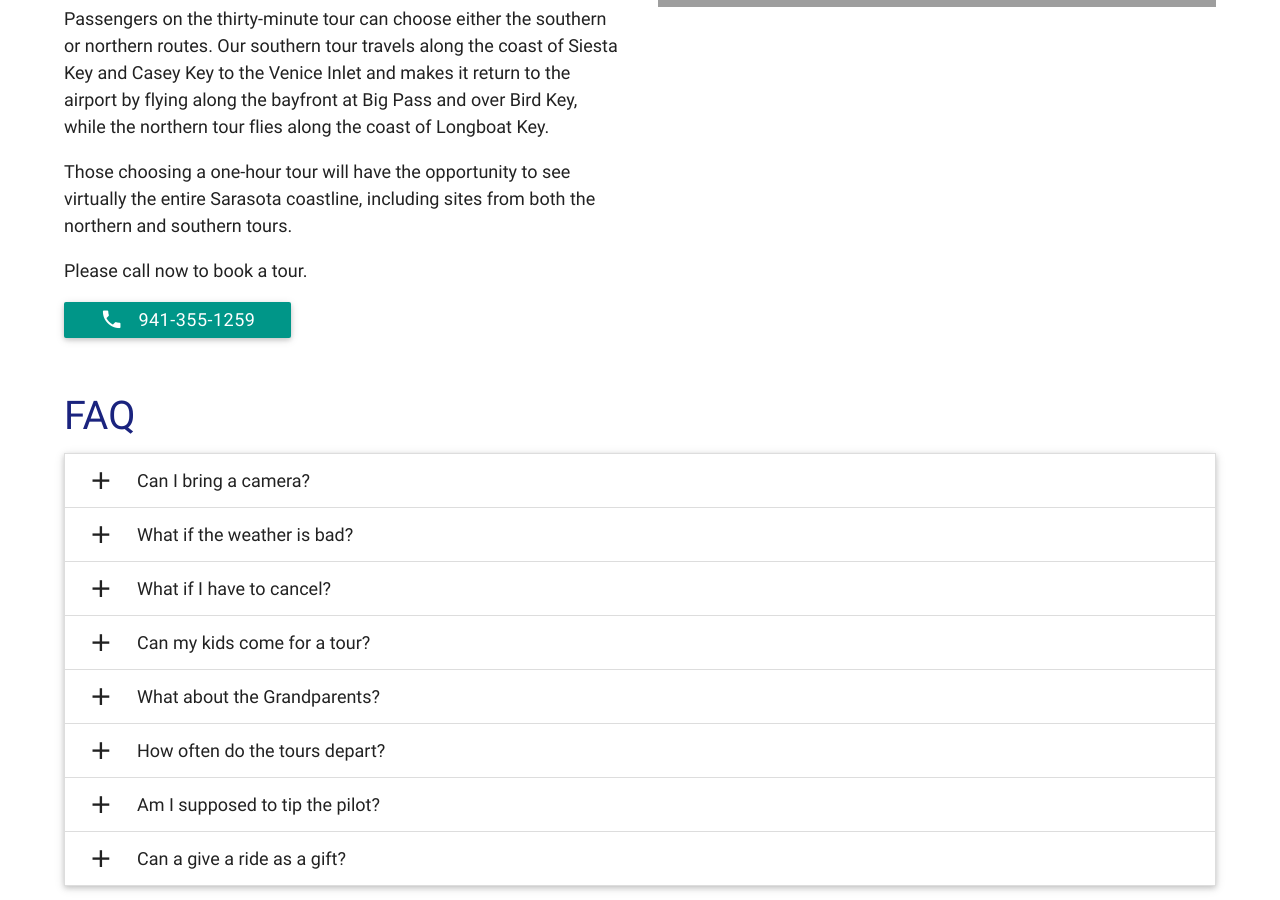
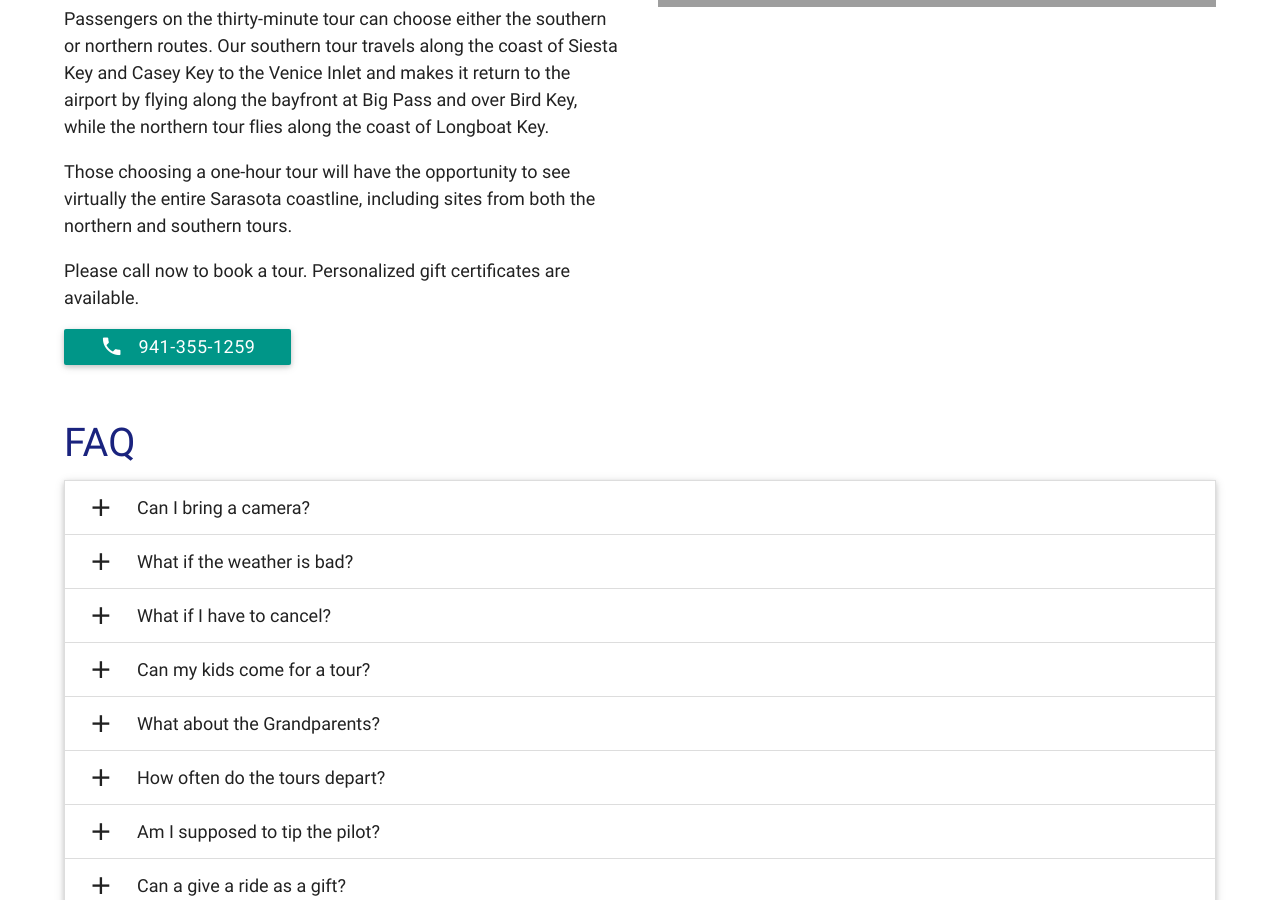
Before and after one commit to joncoop/fsh, a Jekyll site: the page built from tours.html, in a window 1280 px wide and 900 px high, scrolled down 554 px. Built offline with Jekyll 4.4.1, drawn with Linux system fonts in a browser that asks for light colours; nearby versions of some CDN libraries; grey boxes are pictures that could not be loaded.

Commit message:
Update content.

```diff
--- a/tours.html
+++ b/tours.html
@@ -15,7 +15,7 @@ title: Scenic Tours
 
     <p>Those choosing a one-hour tour will have the opportunity to see virtually the entire Sarasota coastline, including sites from both the northern and southern tours.</p>
 
-    <p>Please call now to book a tour.</p>
+    <p>Please call now to book a tour. Personalized gift certificates are available.</p>
 
     <a class="waves-effect waves-light btn" href="tel:+1-941-355-1259"><i class="material-icons left">phone</i>941-355-1259</a>
   </div>
```
